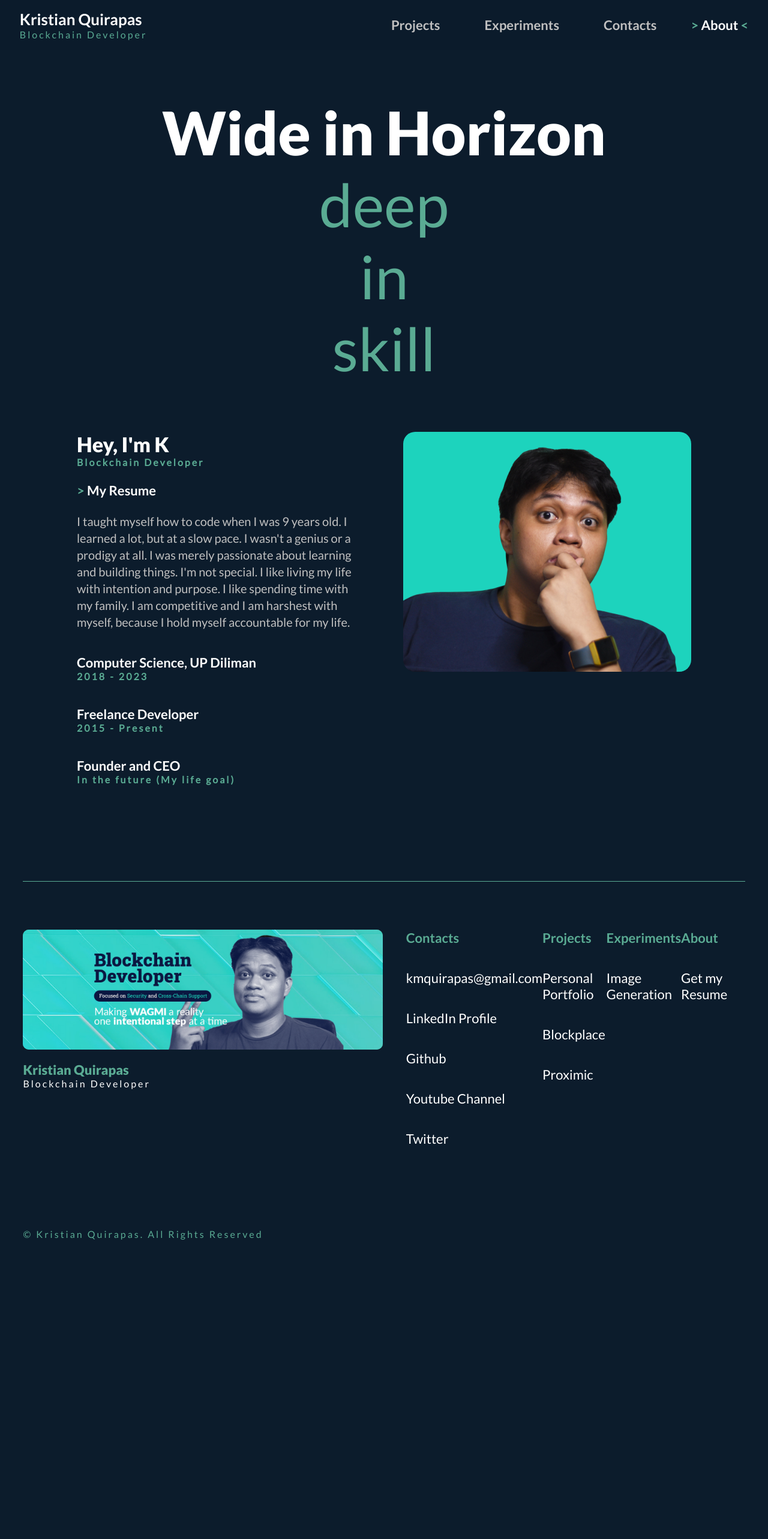
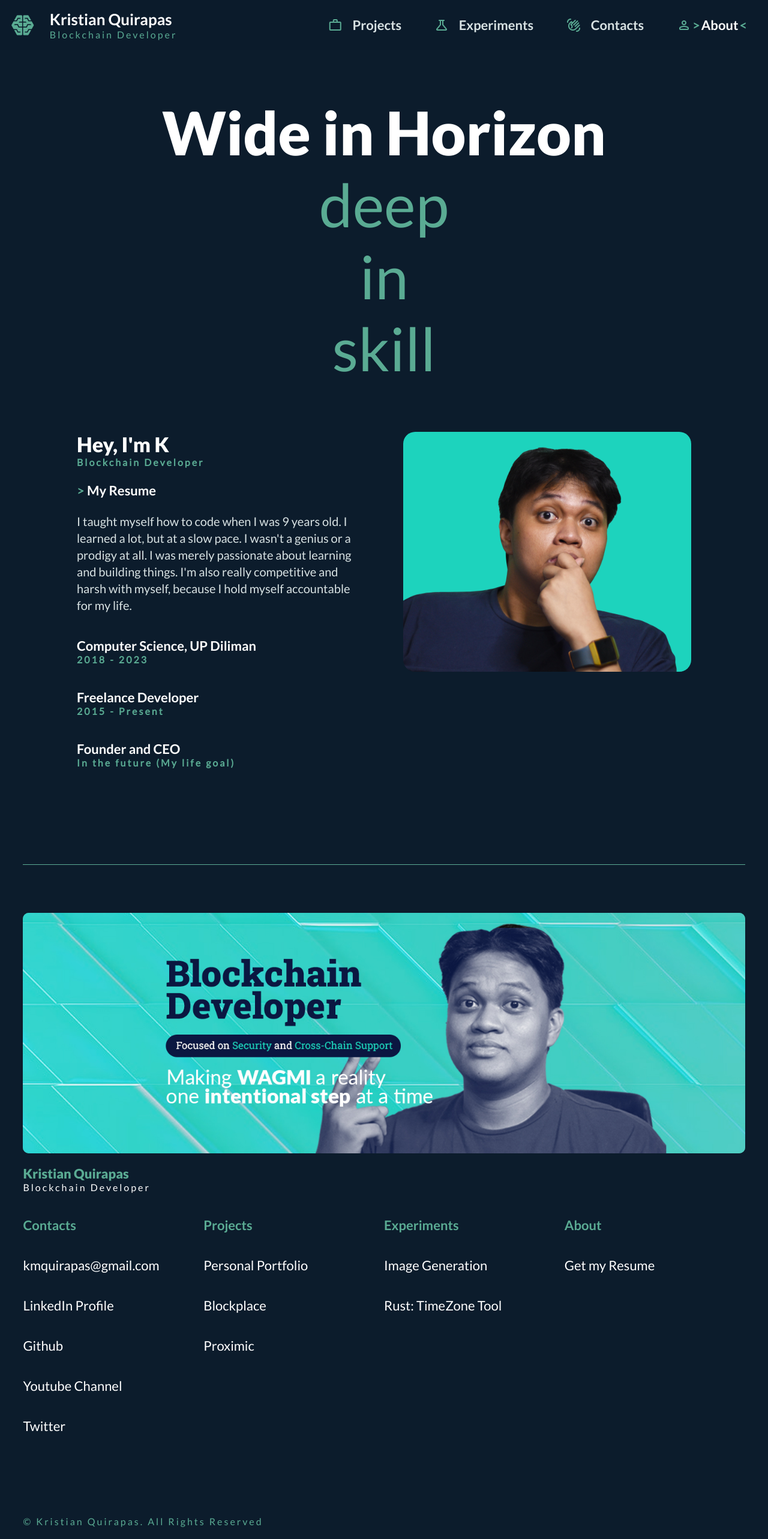
Before and after one commit to kquirapas/old-portfolio, a React (Create React App) app: page /about in a window 1280 px wide. Shown: the top 2566 px of the page at 60% size. Before the commit the page ends 2107 px from the top, so only its background shows below. Built offline with nearby package versions, Linux system fonts and the light colour scheme.

Commit message:
Fixed 404 page and fixed footer links

```diff
--- a/package.json
+++ b/package.json
@@ -22,7 +22,7 @@
     "test": "react-scripts test",
     "eject": "react-scripts eject",
     "deploy": "yarn run build && gh-pages -d build",
-	"postbuild": "react-snap"
+    "postbuild": "react-snap"
   },
   "eslintConfig": {
     "extends": [
--- a/src/colors.js
+++ b/src/colors.js
@@ -1,5 +1,7 @@
 export const BLUE = "#0C1C2C";
 // export const BROWN = "#AAA294";
-export const BROWN = "#C0C0C0";
+// export const BROWN = "#C0C0C0";
+export const BROWN = "#D8E2E3";
+// export const BROWN = "#C1Cdd9";
 export const WHITE = "#FFFFFF";
 export const GREEN = "#5AAB93";
--- a/src/components/About.js
+++ b/src/components/About.js
@@ -33,7 +33,7 @@ export default function About() {
               <h1 className="section-header font-white">Hey, I'm K</h1>
               <h6 className="secondary-text font-green">Blockchain Developer</h6>
               <StyledLink href="/assets/kristian_quirapas_resume.pdf" download="Resume" target="_self" className="nav-main-link"><StyledGreater>{"> "}</StyledGreater>My Resume</StyledLink>
-              <p className="body-text font-brown">I taught myself how to code when I was 9 years old. I learned a lot, but at a slow pace. I wasn't a genius or a prodigy at all. I was merely passionate about learning and building things. I'm not special. I like living my life with intention and purpose. I like spending time with my family. I am competitive and I am harshest with myself, because I hold myself accountable for my life.</p>
+              <p className="body-text font-brown">I taught myself how to code when I was 9 years old. I learned a lot, but at a slow pace. I wasn't a genius or a prodigy at all. I was merely passionate about learning and building things. I'm also really competitive and harsh with myself, because I hold myself accountable for my life.</p>
               <h2 className="nav-main-link font-white">Computer Science, UP Diliman</h2>
               <h6 className="secondary-text font-green">2018 - 2023</h6>
 
--- a/src/components/Experiments.js
+++ b/src/components/Experiments.js
@@ -70,7 +70,7 @@ export default function Experiments() {
                         <h1 className="section-header" >{ currProj.name }</h1>
                         <span className="secondary-text">{ currProj.network }</span>
                       </div>
-                      <StyledLink to={`/projects/${i}`} className="nav-main-link"><StyledGreater>{"> "}</StyledGreater>Read more about the Project</StyledLink>
+                      <StyledLink to={`/experiments/${i}`} className="nav-main-link"><StyledGreater>{"> "}</StyledGreater>Read more about the Project</StyledLink>
                     </StyledAsideHeader>
                     <p className="body-text">{ currProj.description }</p>
                     <h2 className="nav-main-link">{ currProj.role }</h2>
--- a/src/components/Footer.js
+++ b/src/components/Footer.js
@@ -21,7 +21,7 @@ export default function Footer() {
             <StyledColumn>
               <StyledColumnHead to="/contacts" className="footer-header">Contacts</StyledColumnHead>
               <StyledColumnBody>
-                <StyledColumnA className="footer-link" href="mailto:kmquirapas@gmail.com"><StyledColumnLinkText>kmquirapas@gmail.com</StyledColumnLinkText></StyledColumnA>
+                <StyledColumnA className="footer-link" href="https://mail.google.com/mail/u/0/?fs=1&to=kmquirapas@gmail.com&tf=cm" target="_blank"><StyledColumnLinkText>kmquirapas@gmail.com</StyledColumnLinkText></StyledColumnA>
                 <StyledColumnA className="footer-link" href="https://linkedin.com/in/kristian-quirapas-348603213"><StyledColumnLinkText>LinkedIn Profile</StyledColumnLinkText></StyledColumnA>
                 <StyledColumnA className="footer-link" href="https://github.com/kquirapas"><StyledColumnLinkText>Github</StyledColumnLinkText></StyledColumnA>
                 <StyledColumnA className="footer-link" href="https://www.youtube.com/channel/UCaU88FuhkVKO0PJViRjvTLw"><StyledColumnLinkText>Youtube Channel</StyledColumnLinkText></StyledColumnA>
@@ -46,7 +46,7 @@ export default function Footer() {
                 {
                   pIdx.slice(0,NUM_EXPE_TO_SHOW).map(i => {
                     return (
-                      <StyledColumnLink key={i} className="footer-link" to={`/projects/${i}`}><StyledColumnLinkText>{ experiments[i].name }</StyledColumnLinkText></StyledColumnLink>
+                      <StyledColumnLink key={i} className="footer-link" to={`/experiments/${i}`}><StyledColumnLinkText>{ experiments[i].name }</StyledColumnLinkText></StyledColumnLink>
                     )
                   })
                 }
@@ -77,12 +77,12 @@ const StyledFooter = styled.footer`
 
 const StyledDiv = styled.div`
   display: grid;
-  grid-template-columns: 1fr 2.5fr;
+  grid-template-columns: 0.5fr 3fr;
   grid-gap: 3vw;
   border-top: 1px solid ${GREEN};
   padding: 10vh 0;
 
-  @media (max-width: 768px) {
+  @media (max-width: 1366px) {
     row-gap: 5vh;
     grid-template-columns: 1fr;
   }
@@ -195,12 +195,13 @@ const StyledDescription = styled.p`
 
 
 const StyledLogo = styled.img`
-  height: 200px;
+  min-width: 400px;
+  width: 100%;
   border-radius: 10px;
   background-color: ${GREEN};
 
   @media (max-width: 768px) {
-    width: 100%;
+    min-width: 200px;
     height: auto;
   }
 `;
--- a/src/components/Home.js
+++ b/src/components/Home.js
@@ -232,7 +232,7 @@ const StyledSectionBody = styled.div`
 `;
 
 const StyledProjHolder = styled.div`
-  height: 30vh;
+  height: 40vh;
   border-radius: 5px;
   overflow: hidden;
 
--- a/src/components/Navbar.js
+++ b/src/components/Navbar.js
@@ -53,12 +53,11 @@ export default function Navbar({ page }) {
   if (showMobileNav) {
     return (
       <StyledOverlay>
-        <StyledNavLink to="/" className="nav-main-link">{ getNavLink("Home") }</StyledNavLink>
-        <StyledNavLink to="/projects" className="nav-main-link">{ getNavLink("Projects") }</StyledNavLink>
-        <StyledNavLink to="/experiments" className="nav-main-link">{ getNavLink("Experiments") }</StyledNavLink>
-        <StyledNavLink to="/contacts" className="nav-main-link">{ getNavLink("Contacts") }</StyledNavLink>
-        <StyledNavLink to="/about" className="nav-main-link">{ getNavLink("About") }</StyledNavLink>
-        <section className="body-text font-green text-bold"><p onClick={toggleNav}>x</p></section>
+        <StyledNavLink to="/projects" className="nav-main-link"><span className="material-symbols-rounded font-green">work</span>{ getNavLink("Projects") }</StyledNavLink>
+        <StyledNavLink to="/experiments" className="nav-main-link"><span className="material-symbols-rounded font-green">science</span>{ getNavLink("Experiments") }</StyledNavLink>
+        <StyledNavLink to="/contacts" className="nav-main-link"><span className="material-symbols-rounded font-green">waving_hand</span>{ getNavLink("Contacts") }</StyledNavLink>
+        <StyledNavLink to="/about" className="nav-main-link"><span className="material-symbols-rounded font-green">person</span>{ getNavLink("About") }</StyledNavLink>
+        <section className="body-text font-green text-bold"><p onClick={toggleNav}><span className="material-symbols-rounded font-green">cancel</span></p></section>
       </StyledOverlay>
     )
   }
@@ -66,21 +65,25 @@ export default function Navbar({ page }) {
   return (
     <>
       <StyledMobileNav>
-        <StyledMobileLink to="/" className="body-text font-white">Kristian Quirapas</StyledMobileLink>
-        <div onClick={toggleNav} className="nav-main-link font-white">=</div>
+        <div>
+          <span id="logo" className="material-symbols-rounded font-green">network_intelligence</span>
+          <StyledMobileLink to="/" className="body-text font-white">Kristian Quirapas</StyledMobileLink>
+        </div>
+        <div id="mobile-nav-logo" onClick={toggleNav} className="nav-main-link font-white"><span id="logo" className="material-symbols-rounded font-green">menu</span></div>
       </StyledMobileNav>
       <StyledNav className="nav" ref={navbar}>
         <StyledLogoLink to="/">
+          <span id="logo" className="material-symbols-rounded font-green">network_intelligence</span>
           <StyledSpan>
             <StyledBrand className="nav-logo">Kristian Quirapas</StyledBrand>
             <StyledSecondary className="secondary-text font-green">Blockchain Developer</StyledSecondary>
           </StyledSpan>
         </StyledLogoLink>
         <StyledDiv2>
-          <StyledNavLink to="/projects" className="nav-main-link">{ getNavLink("Projects") }</StyledNavLink>
-          <StyledNavLink to="/experiments" className="nav-main-link">{ getNavLink("Experiments") }</StyledNavLink>
-          <StyledNavLink to="/contacts" className="nav-main-link">{ getNavLink("Contacts") }</StyledNavLink>
-          <StyledNavLink to="/about" className="nav-main-link">{ getNavLink("About") }</StyledNavLink>
+          <StyledNavLink to="/projects" className="nav-main-link"><span className="material-symbols-rounded font-green">work</span>{ getNavLink("Projects") }</StyledNavLink>
+          <StyledNavLink to="/experiments" className="nav-main-link"><span className="material-symbols-rounded font-green">science</span>{ getNavLink("Experiments") }</StyledNavLink>
+          <StyledNavLink to="/contacts" className="nav-main-link"><span className="material-symbols-rounded font-green">waving_hand</span>{ getNavLink("Contacts") }</StyledNavLink>
+          <StyledNavLink to="/about" className="nav-main-link"><span className="material-symbols-rounded font-green">person</span>{ getNavLink("About") }</StyledNavLink>
         </StyledDiv2>
       </StyledNav>
     </>
@@ -106,19 +109,21 @@ const StyledOverlay = styled.main`
     align-items: center;
     align-self: center;
 
-
-    p {
-      align-self: right;
-    }
-  }
-
-  section {
     p {
       padding: 20px;
+      align-self: right;
+
+      span {
+        font-size: 30px;
+      }
     }
+
     p:hover {
-      color: ${WHITE};
       cursor: pointer;
+
+      span {
+        color: ${WHITE};
+      }
     }
   }
 `;
@@ -140,15 +145,27 @@ const StyledMobileNav = styled.nav`
   align-items: center;
 
   div {
-    display: block;
+    display: flex;
+    align-items: center;
+  }
+
+  #mobile-nav-logo {
+    box-sizing: border-box;
+    display: flex;
+    justify-content: center;
+    align-items: center;
     user-select: none;
-    border: 1px solid ${GREEN};
-    border-radius: 5px;
-    padding: 0.25em 0.5em;
+
+    span {
+      font-size: 30px;
+    }
 
     &:hover {
-      background-color: ${GREEN};
       cursor: pointer;
+
+      span {
+        color: ${WHITE};
+      }
     }
   }
 
@@ -159,7 +176,6 @@ const StyledMobileNav = styled.nav`
 
 const StyledMobileLink = styled(Link)`
   padding-left: 2vw;
-  border-left: 2px solid ${GREEN};
   color: ${WHITE};
   font-size: 20px;
   text-decoration: none;
@@ -169,6 +185,10 @@ const StyledNav = styled.nav`
   background-color: rgba(12, 28, 44, 0.8); // BLUE
 
   display: none;
+
+  #logo {
+    font-size: 50px;
+  }
 
   @media (min-width: 768px) {
     display: block;
@@ -229,6 +249,8 @@ const StyledLogo = styled.div`
 `;
 
 const StyledNavLink = styled(StyledLink)`
+  display: flex;
+  align-items: center;
   margin: 0 20px;
 
   color: ${BROWN};
@@ -237,6 +259,10 @@ const StyledNavLink = styled(StyledLink)`
     visibility: visible;
     color: ${GREEN};
   }
+
+  span {
+    margin-right: 2px;
+  }
 `;
 
 const StyledSecondary = styled.span`
--- /dev/null
+++ b/src/components/NotFound.js
@@ -0,0 +1,47 @@
+import { useEffect, useRef } from 'react';
+import styled from 'styled-components';
+import { Link } from 'react-router-dom';
+import Navbar from './Navbar';
+import Footer from './Footer';
+import DevStack from './DevStack';
+import Workflow from './Workflow';
+import ProjectPrev from './ProjectPrev';
+import { pIdx, projects } from '../content/projects';
+import { eIdx, experiments } from '../content/experiments';
+import { BLUE, BROWN, WHITE, GREEN } from '../colors';
+
+
+const NUM_PROJ_TO_SHOW = 2;
+
+export default function Home() {
+  useEffect(() => {
+    document.title = 'Kristian Quirapas';
+    document.body.style.margin = 0;
+    document.body.style.backgroundColor = BLUE;
+    document.body.style.color = BROWN;
+  }, []);
+
+  return (
+    <>
+      <StyledHeader>
+        <span id="headline" className='homepage-header font-white'>404 Page <span className="font-green">Not Found</span></span>
+      </StyledHeader>
+
+      <Navbar page={"Home"} />
+    </>
+  );
+}
+
+const StyledHeader = styled.header`
+  width: 100vw;
+  height: 100vh;
+  display: flex;
+  justify-content: center;
+  align-items: center;
+
+  @media (max-width: 768px) {
+    span {
+      font-size: 22px
+    }
+  }
+`;
--- a/src/components/Workflow.js
+++ b/src/components/Workflow.js
@@ -85,6 +85,11 @@ const StyledGrid = styled.div`
   display: grid;
   grid-template-columns: 1fr 1fr 1fr 1fr 1fr;
 
+  @media (max-width: 1366px) {
+    row-gap: 5vh;
+    grid-template-columns: 1fr;
+  }
+
   @media (max-width: 768px) {
     row-gap: 5vh;
     grid-template-columns: 1fr;
--- a/src/content/experiments.js
+++ b/src/content/experiments.js
@@ -95,6 +95,82 @@ It's expected to have *27 output combinations given 3 head, 3 eyes, and 3 mouth
 `
 }
 
+experiments["1"] = {
+    name: "Rust: TimeZone Tool",
+
+    month: "May",
+
+    day: "13",
+
+    year: "2022",
+
+    network: "Localhost",
+
+    description: "Made a simple Rust CLI tool to help me in scheduling meetings for multiple timezone communities. It takes a certain GMT+8 time as an input then it shows me at what time the meeting will be for the our community's core team.",
+
+    role: "Rust Engineer",
+
+    thumbnail: "/assets/experiments/tz/tz.png",
+
+    content: `
+# Why?
+
+I wanted to brush up on Rust so I decided to make a simple CLI tool to help me out with deciding on what time I'll be setting our meetings for the community.
+
+![Sample Run](/assets/experiments/tz/tz.png)
+###### Photo of sample run
+
+
+# Code
+
+\`\`\`rust
+  use std::env;
+  use std::io;
+  use std::io::BufRead;
+  use std::io::BufReader;
+  use std::io::Write;
+  use std::fs;
+
+  fn main() {
+    let args: Vec<String> = env::args().collect();
+
+    for (pos, arg) in args.iter().enumerate() {
+      if pos == 1 {
+        print!("Enter GMT+8 in 24:00 time: ");
+        io::stdout().flush().unwrap();
+
+        let mut guess: String = String::new();
+
+        io::stdin()
+          .read_line(&mut guess)
+          .expect("Failed to read line");
+
+        let _base = guess.trim_end().parse::<i32>().unwrap();
+
+        let f: fs::File = fs::File::open(arg).unwrap();
+        let reader = BufReader::new(f);
+
+        println!("[==24:00 FORMAT==]");
+        for l in reader.lines() {
+          let line = l.unwrap();
+          let words = line.split_whitespace().take(2).collect::<Vec<&str>>();
+
+          if let [name, offset] = &words[..] {
+            let offset_float = offset.trim_end().parse::<f32>().unwrap() / 60.0;
+            let result: f32 = _base as f32 + offset_float;
+            let hours: i32 = result as i32;
+            let minutes: f32 = (result - hours as f32) * 60.0;
+
+            println!("{:0>2}:{:0<2}{:>10}", hours, minutes, name);
+          }
+        }
+      }
+    }
+  }
+\`\`\`
+`
+}
+
 const eIdx = Object.keys(experiments).map(i => parseInt(i)).sort((a, b) => a - b);
 
 export {
--- a/src/content/projects.js
+++ b/src/content/projects.js
@@ -16,7 +16,7 @@ projects["0"] = {
 
     role: "Frontend Developer",
 
-    thumbnail: "/assets/projects/portfolio/thumbnail.png",
+    thumbnail: "/assets/meta-image.jpg",
 
     content: `
 # Deployment
@@ -576,6 +576,9 @@ projects["2"] = {
     thumbnail: "/assets/projects/proximic/thumbnail.png",
 
     content: `
+# Deployment
+
+[Proximic Deployed](https://proximic-a2a4e.web.app/)
 
 # Other Roles for this Project
 - Scrum Master
--- a/src/index.js
+++ b/src/index.js
@@ -10,6 +10,8 @@ import ProjContent from './components/ProjContent';
 import Experiments from './components/Experiments';
 import ExpContent from './components/ExpContent';
 import Contacts from './components/Contacts';
+import NotFound from './components/NotFound.js';
+
 import reportWebVitals from './reportWebVitals';
 import GoToTop from './components/GoToTop';
 
@@ -21,7 +23,7 @@ import { Helmet } from 'react-helmet';
 function MetaTags() {
   return (
     <Helmet>
-      <link href="https://fonts.googleapis.com/css2?family=Material+Symbols+Outlined" rel="stylesheet" />
+      <link href="https://fonts.googleapis.com/css2?family=Material+Symbols+Rounded" rel="stylesheet" />
       <meta property="og:title" content="Kristian Quirapas | Portfolio" />
       <meta property="og:url" content="https://kquirapas.github.io" />
       <meta property="og:description" content="A blockchain engineer's passion for building and security." />
@@ -70,6 +72,7 @@ ReactDOM.render(
         <Route exact path="/experiments/:idx" element={<ExpContent />}/>
         <Route exact path="/about" element={<About />}/>
         <Route exact path="/contacts" element={<Contacts />}/>
+        <Route path="*" element={<NotFound />}/>
       </Routes>
     </BrowserRouter>
   </React.StrictMode>,
```
Also changed, not shown: public/assets/experiments/tz/tz.png (added), 1 other file (tests, documents, lock files or other folders).
